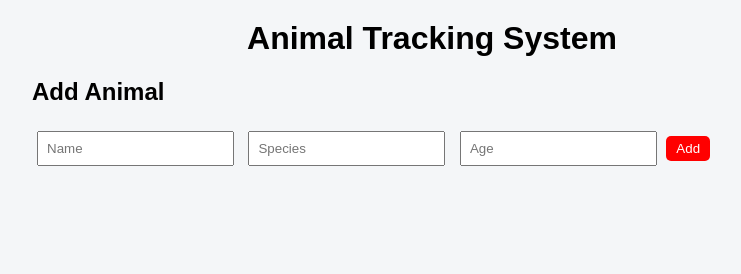
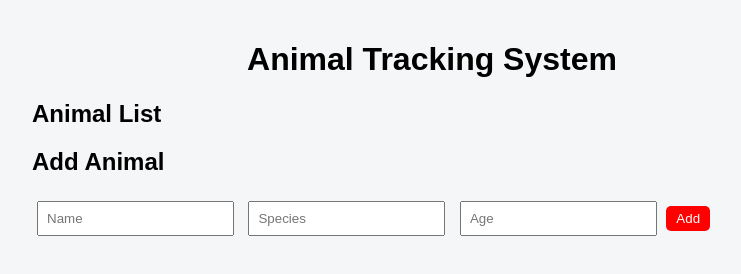
Before and after one commit to pramodhraj05-lab/ispca-animal-shelter-system, a website: page frontend/index.html in a window 1280 px wide. Shown: the whole page, without its empty margins (208-949 px from the left). Drawn offline with Linux system fonts and the light colour scheme; no server answers.

Commit message:
correcting the error

```diff
--- a/frontend/app.js
+++ b/frontend/app.js
@@ -48,20 +48,6 @@ function addAnimal() {
       fetchAnimals();
     });
 }
-
-div.innerHTML = `
-  <div class="card">
-    <img src="${animal.image}" />
-    <h3>${animal.name}</h3>
-    <p><b>Species:</b> ${animal.species}</p>
-    <p><b>Age:</b> ${animal.age}</p>
-
-    <button onclick="deleteAnimal(${animal.id})" style="background:red;margin-top:10px;">
-      Delete
-    </button>
-  </div>
-`;
-
 function deleteAnimal(id) {
   fetch(`http://localhost:3000/animals/${id}`, {
     method: "DELETE"
--- a/frontend/index.html
+++ b/frontend/index.html
@@ -1,15 +1,27 @@
+<!DOCTYPE html>
+<html lang="en">
+<head>
+  <meta charset="UTF-8">
+  <title>Animal Tracking System</title>
   <link rel="stylesheet" href="style.css">
+</head>
+<body>
 
   <div class="container">
     <h1>Animal Tracking System</h1>
 
+    <!-- Animal List -->
+    <h2>Animal List</h2>
     <div id="animalList"></div>
 
+    <!-- Add Animal -->
     <h2>Add Animal</h2>
     <input id="name" placeholder="Name">
     <input id="species" placeholder="Species">
-  <input id="age" placeholder="Age">
+    <input id="age" placeholder="Age" type="number">
     <button onclick="addAnimal()">Add</button>
   </div>
 
   <script src="app.js"></script>
+</body>
+</html>
```
Also changed, not shown: 1 other file. Lines whose indentation alone changed are shown as unchanged.
